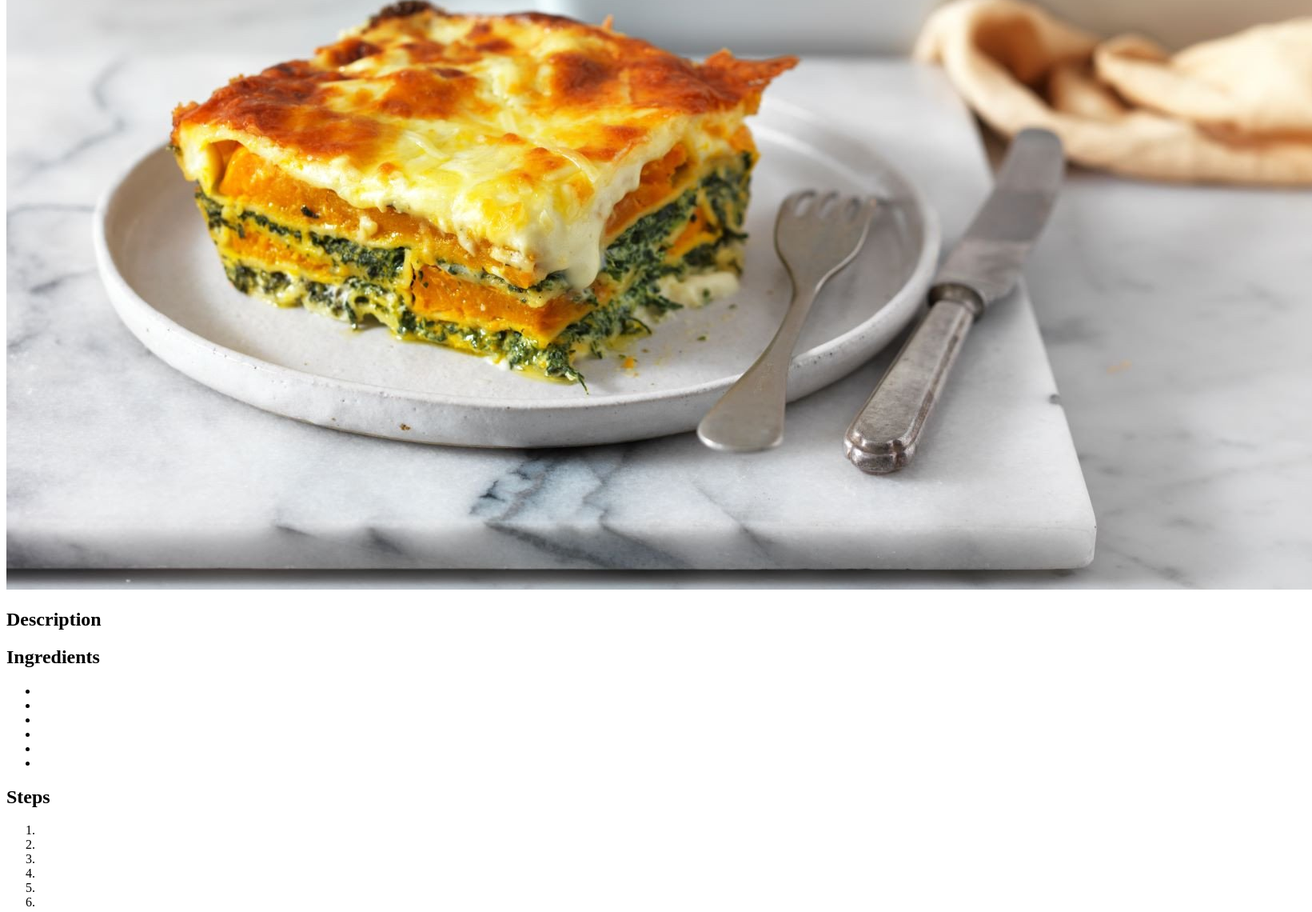
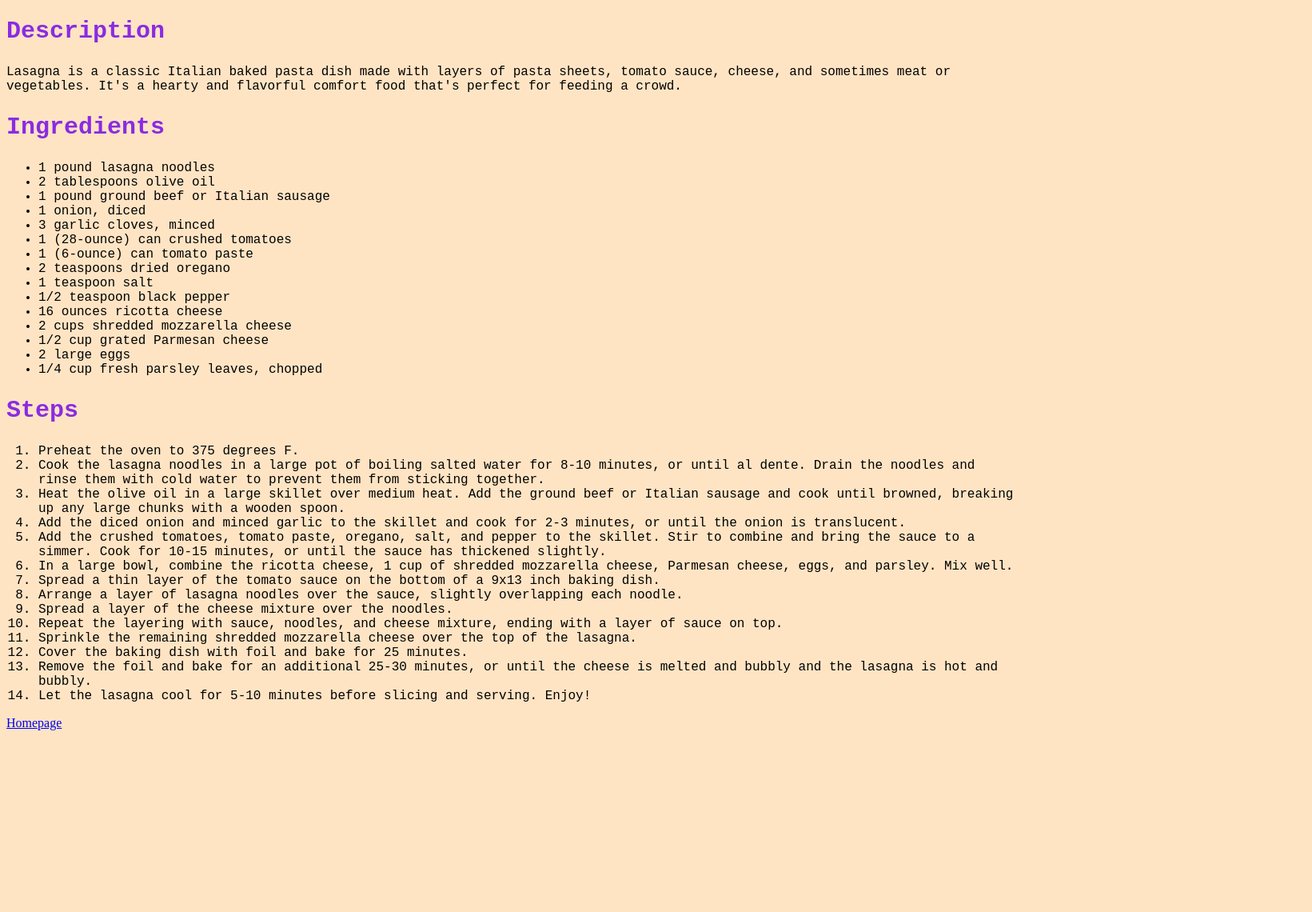
Before and after one commit to vishnu123r/recipe_website, a plain HTML site: page recipes/lasagna.html in a window 1280 px wide. Shown: the part 567-1707 px from the top of the page at 80% size, 1641 px wide, since content can reach past the window. After the commit the page ends 1488 px from the top, so only its background shows below. Drawn offline with Linux system fonts and the light colour scheme.

Commit message:
Add CSS formatting and text to the webpage This commit will add CSS formatting to the entire website. Furthermore, I have also added the description, ingredients and steps for all the rec ipes.

```diff
--- a/recipes/lasagna.html
+++ b/recipes/lasagna.html
@@ -4,29 +4,53 @@
     <meta charset="UTF-8">
     <meta http-equiv="X-UA-Compatible" content="IE=edge">
     <meta name="viewport" content="width=device-width, initial-scale=1.0">
-    <title>Document</title>
+    <title>Lasanga recipe</title>
+    <link rel="stylesheet" href="../style.css">
 </head>
 <body>
     <h1>Lasagna</h1>
-    <img src="../images/lasagna.jpg">
+    <img class="lasagna" src="../images/lasagna.jpg" alt = "A slice of Lasagna">
+    <div class = recipe-text>
     <h2>Description</h2>
+    <p>Lasagna is a classic Italian baked pasta dish made with layers of pasta sheets, tomato sauce, cheese, and sometimes meat or vegetables. It's a hearty and flavorful comfort food that's perfect for feeding a crowd.
+    </p>
     <h2>Ingredients</h2>
     <ul>
-        <li></li>
-        <li></li>
-        <li></li>
-        <li></li>
-        <li></li>
-        <li></li>
+        <li>1 pound lasagna noodles</li>
+        <li>2 tablespoons olive oil</li>
+        <li>1 pound ground beef or Italian sausage</li>
+        <li>1 onion, diced</li>
+        <li>3 garlic cloves, minced</li>
+        <li>1 (28-ounce) can crushed tomatoes</li>
+        <li>1 (6-ounce) can tomato paste</li>
+        <li>2 teaspoons dried oregano</li>
+        <li>1 teaspoon salt</li>
+        <li>1/2 teaspoon black pepper</li>
+        <li>16 ounces ricotta cheese</li>
+        <li>2 cups shredded mozzarella cheese</li>
+        <li>1/2 cup grated Parmesan cheese</li>
+        <li>2 large eggs</li>
+        <li>1/4 cup fresh parsley leaves, chopped</li>
     </ul>
     <h2>Steps</h2>
     <ol>
-        <li></li>
-        <li></li>
-        <li></li>
-        <li></li>
-        <li></li>
-        <li></li>
+        <li>Preheat the oven to 375 degrees F.</li>
+        <li>Cook the lasagna noodles in a large pot of boiling salted water for 8-10 minutes, or until al dente. Drain the noodles and rinse them with cold water to prevent them from sticking together.</li>
+        <li>Heat the olive oil in a large skillet over medium heat. Add the ground beef or Italian sausage and cook until browned, breaking up any large chunks with a wooden spoon.</li>
+        <li>Add the diced onion and minced garlic to the skillet and cook for 2-3 minutes, or until the onion is translucent.</li>
+        <li>Add the crushed tomatoes, tomato paste, oregano, salt, and pepper to the skillet. Stir to combine and bring the sauce to a simmer. Cook for 10-15 minutes, or until the sauce has thickened slightly.</li>
+        <li>In a large bowl, combine the ricotta cheese, 1 cup of shredded mozzarella cheese, Parmesan cheese, eggs, and parsley. Mix well.</li>
+        <li>Spread a thin layer of the tomato sauce on the bottom of a 9x13 inch baking dish.</li>
+        <li>Arrange a layer of lasagna noodles over the sauce, slightly overlapping each noodle.</li>
+        <li>Spread a layer of the cheese mixture over the noodles.</li>
+        <li>Repeat the layering with sauce, noodles, and cheese mixture, ending with a layer of sauce on top.</li>
+        <li>Sprinkle the remaining shredded mozzarella cheese over the top of the lasagna.</li>
+        <li>Cover the baking dish with foil and bake for 25 minutes.
+        </li>
+        <li>Remove the foil and bake for an additional 25-30 minutes, or until the cheese is melted and bubbly and the lasagna is hot and bubbly.</li>
+        <li>Let the lasagna cool for 5-10 minutes before slicing and serving. Enjoy!</li>
     </ol>
+    </div>
+    <a class = "home-nav" href="../index.html">Homepage</a>
 </body>
 </html>
--- /dev/null
+++ b/style.css
@@ -0,0 +1,48 @@
+h1 {
+    font-family: 'Courier New', Courier, monospace;
+    font-size: 75px;
+    color:blueviolet;
+    text-align: center;
+}
+
+h2 {
+    font-family: 'Courier New', Courier, monospace;
+    font-size: 30px;
+    color:blueviolet;
+}
+
+
+body  {
+    background-color: bisque;
+}
+
+div.recipe-text {
+    font-family: 'Courier New', Courier, monospace;
+}
+
+img.lasagna {
+    height: auto;
+    width: 500px;
+}
+
+img.pizza {
+    height: auto;
+    width: 500px;
+}
+
+img.fettucine {
+    height: auto;
+    width: 500px;
+}
+
+.homepage.list {
+    font-size: 50px;
+}
+
+div.list-container {
+    text-align: center;
+}
+
+a.home-nav {
+    font-size: 20;
+}
```
Also changed, not shown: index.html (+10 -7 lines), recipes/fettucine.html (+24 -14 lines), recipes/pizza.html (+24 -15 lines), images/fettucine.jpeg, images/home_page.jpeg (added).
